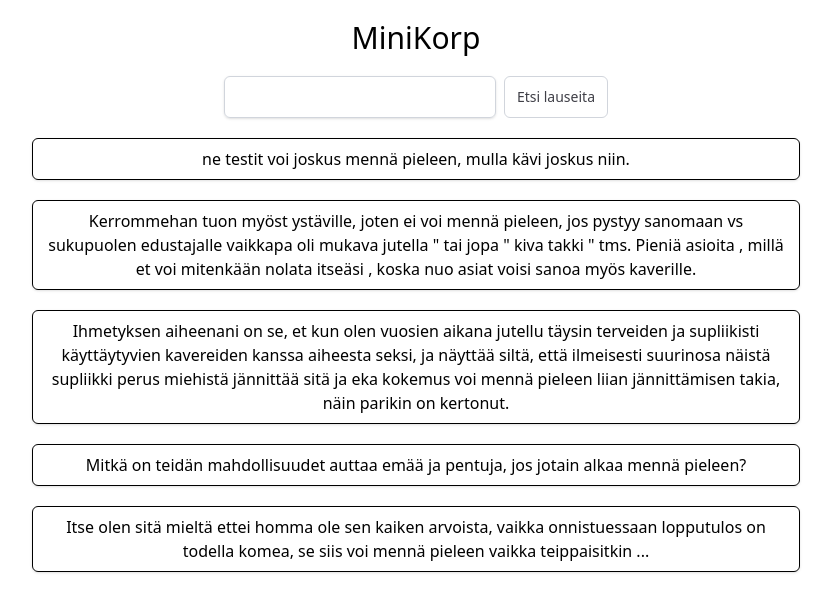
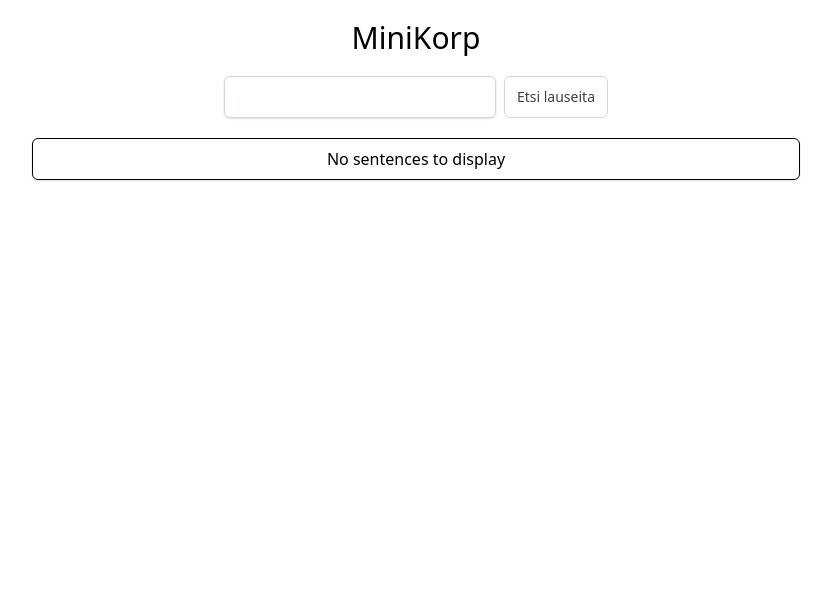
Before and after one commit to danradice/oppijan-korp, a React (Vite) app: page / in a window 1280 px wide. Shown: the top 612 px of the page, without its empty margins (224-1055 px from the left). Built offline with nearby package versions, Linux system fonts and the light colour scheme.

Commit message:
Types added for Korp API

```diff
--- a/src/App.tsx
+++ b/src/App.tsx
@@ -1,6 +1,7 @@
 import './App.css'
-import { useState, type FormEvent } from 'react'
+import { useState } from 'react'
 import Form from './components/Form'
+import type { KorpResponse, KorpKwic, KorpToken } from './types'
 
 function Sentence({ text }: { text: string }) {
   return(
@@ -11,34 +12,13 @@ function Sentence({ text }: { text: string }) {
 }
 
 function App() {
+  const [sents, setSents] = useState<string[]>([])
 
-  const dummySents = [
-    'ne testit voi joskus	mennä pieleen, mulla kävi joskus niin.',
-    'Kerrommehan tuon myöst ystäville, joten ei voi	mennä pieleen, jos pystyy sanomaan vs sukupuolen edustajalle vaikkapa oli mukava jutella " tai jopa " kiva takki " tms. Pieniä asioita , millä et voi mitenkään nolata itseäsi , koska nuo asiat voisi sanoa myös kaverille.',
-    'Ihmetyksen aiheenani on se, et kun olen vuosien aikana jutellu täysin terveiden ja supliikisti käyttäytyvien kavereiden kanssa aiheesta seksi, ja näyttää siltä, että ilmeisesti suurinosa näistä supliikki perus miehistä jännittää sitä ja eka kokemus voi	mennä pieleen	liian jännittämisen takia, näin parikin on kertonut.',
-    'Mitkä on teidän mahdollisuudet auttaa emää ja pentuja, jos jotain alkaa	mennä pieleen?',
-    'Itse olen sitä mieltä ettei homma ole sen kaiken arvoista, vaikka onnistuessaan lopputulos on todella komea, se siis voi	mennä pieleen	vaikka teippaisitkin ...',
-  ]
-
-  const [sents, setSents] = useState<string[]>(dummySents) // for Korp search results
-
-  function getS24Sents(data: object) {
-    const sent_objects = data.kwic.map(a => a.tokens)
+  function getS24Sents(data: KorpResponse): string[] {
+    const sent_objects = data.kwic.map((a: KorpKwic) => a.tokens)
     const results = sent_objects.map(
-      a => a.map(
-        b => b.word).join(' '))
-
-    //   a => a.reduce((acc, curr, i) => {
-    //     const punctuation = /^[.,!?;:]$/
-
-    //     if (punctuation.test(word)) {
-    //       return acc + curr.word
-    //     } else {
-    //       return acc + ' ' + curr.word
-    //     }
-    //     }
-    //   )
-    // )
+      (a: KorpToken[]) => a.map((b: KorpToken) => b.word).join(' ')
+    )
 
     console.log(results)
     return results
@@ -47,7 +27,7 @@ function App() {
   async function fetchData(search: string) {
     const response = await fetch(`https://www.kielipankki.fi/korp/cgi-bin/korp/korp.cgi?command=query&defaultcontext=1+sentence&defaultwithin=sentence&show=sentence&start=0&end=5&corpus=S24&cqp="${search}"`)
     if (response.status === 200) {
-      const data = await response.json()
+      const data: KorpResponse = await response.json()
       setSents(getS24Sents(data))
     } else {
       alert('Search string not found')
--- /dev/null
+++ b/src/types.ts
@@ -0,0 +1,11 @@
+export interface KorpToken {
+  word: string;
+}
+
+export interface KorpKwic {
+  tokens: KorpToken[];
+}
+
+export interface KorpResponse {
+  kwic: KorpKwic[];
+}
```
